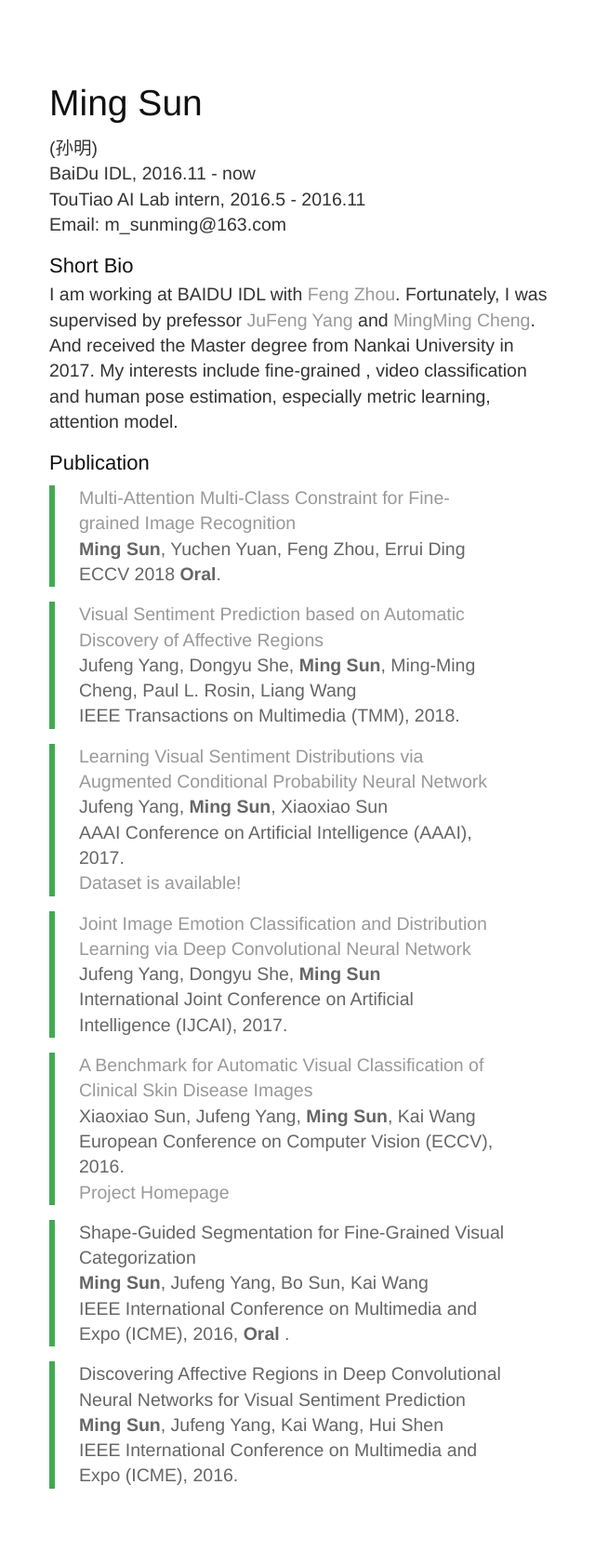
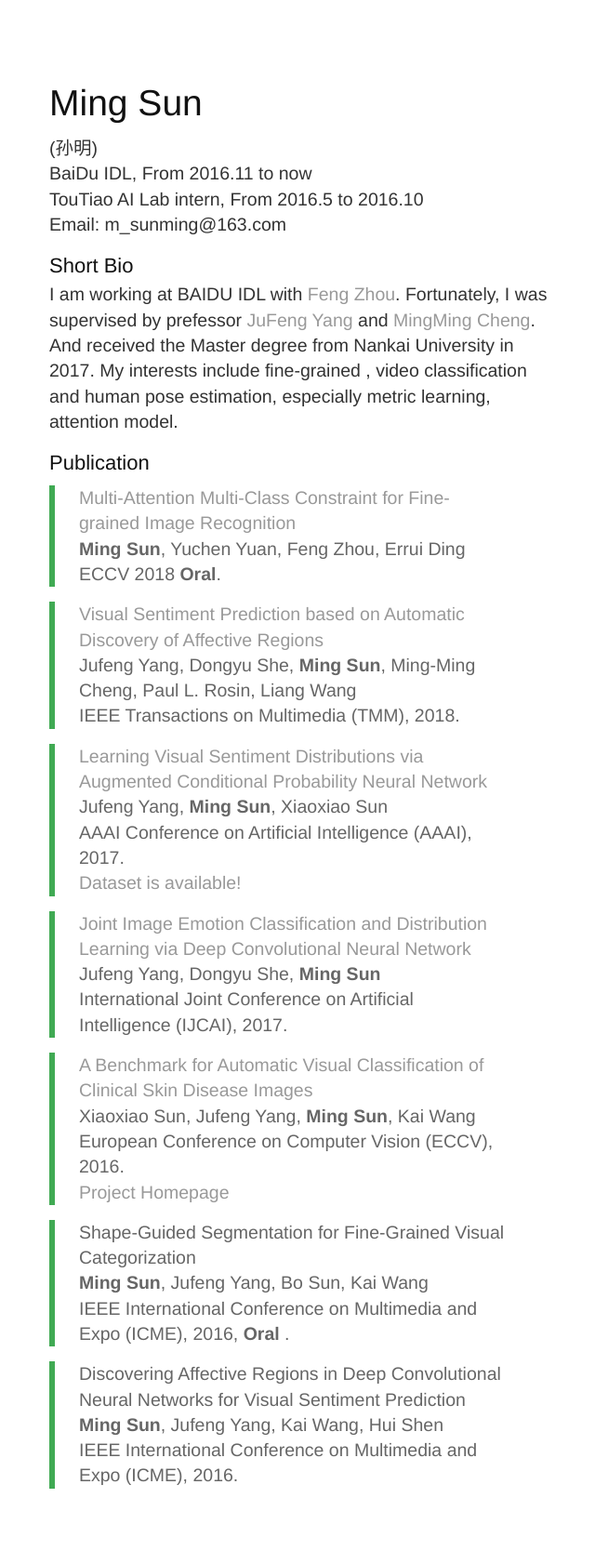
Before and after one commit to msunming/msunming.github.io, a Jekyll site: the page index.html, which Jekyll copies as it is, in a window 1280 px wide. Shown: the whole page at 93% size, without its empty margins (139-779 px from the left). Built offline with Jekyll 4.4.1, drawn with Linux system fonts in a browser that asks for light colours.

Commit message:
Update index.html

```diff
--- a/index.html
+++ b/index.html
@@ -445,8 +445,8 @@ pre .markdown .emphasis {
 		<div id="content">
 		<h1>Ming Sun </h1>
 		<p>(孙明)<br>
-		BaiDu IDL, 2016.11 - now <br>
-		TouTiao AI Lab intern, 2016.5 - 2016.11 <br>
+		BaiDu IDL, From 2016.11 to now <br>
+		TouTiao AI Lab intern, From 2016.5 to 2016.10 <br>
 		Email: m_sunming@163.com <br>
 		</p>
 		<h2>Short Bio</h2>
```
